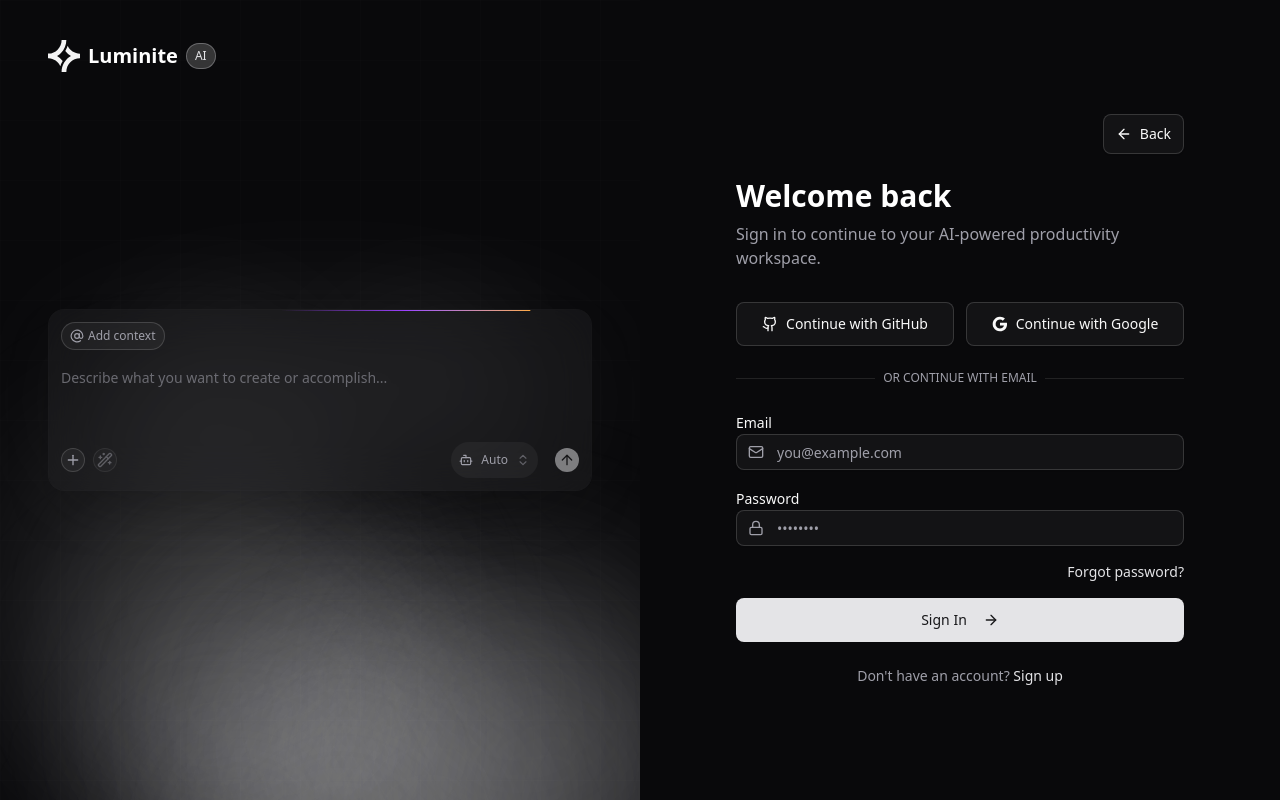
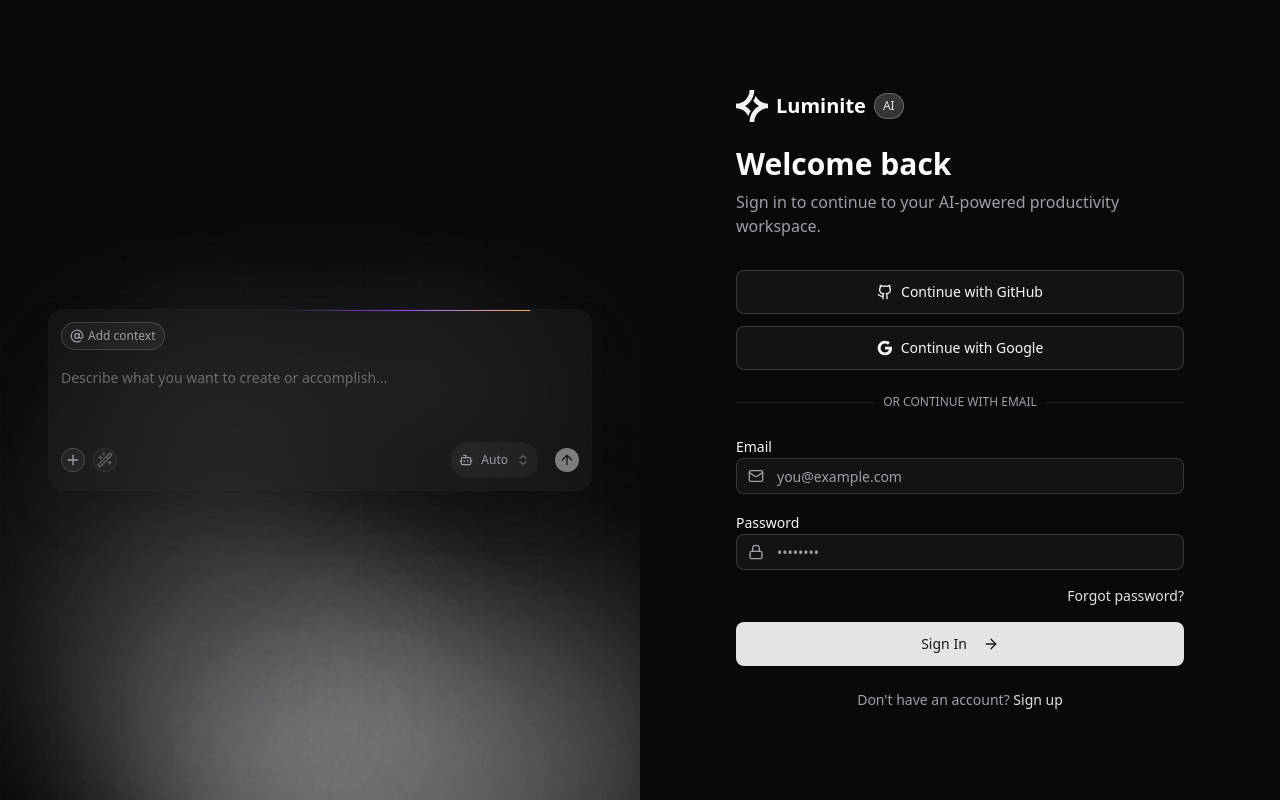
Before and after one commit to XceedZ/luminite-landing, a Next.js app: page /auth in a window 1280 px wide. Built offline with nearby package versions, Linux system fonts and the light colour scheme.

Commit message:
revert bugs

```diff
--- a/app/auth/page.tsx
+++ b/app/auth/page.tsx
@@ -1,10 +1,9 @@
 "use client";
 
 import { useState, useEffect, useRef } from "react";
-import { useRouter } from "next/navigation";
 import { Button } from "@/components/ui/button";
 import { Input } from "@/components/ui/input";
-import { Github, Mail, Lock, User, ArrowRight, ArrowLeft, AtSign, X, Check, Plus, Wand2, Loader2, ArrowUp } from "lucide-react";
+import { Github, Mail, Lock, User, ArrowRight, AtSign, X, Check, Plus, Wand2, Loader2, ArrowUp } from "lucide-react";
 import { cn } from "@/lib/utils";
 import {
   InputGroup,
@@ -29,7 +28,6 @@ import {
 } from "@/components/ui/dropdown-menu";
 
 export default function AuthPage() {
-  const router = useRouter();
   const [isSignIn, setIsSignIn] = useState(true);
   const [email, setEmail] = useState("");
   const [password, setPassword] = useState("");
@@ -242,19 +240,6 @@ export default function AuthPage() {
     <div className="flex min-h-screen w-full">
       {/* Left Side - AIInputSection atau Code Block */}
       <div className="hidden lg:flex lg:w-1/2 relative overflow-hidden bg-background items-center justify-center p-12">
-        <div ref={logoRef} className="absolute top-10 left-12 flex items-center space-x-2">
-          <img
-            src="/logo.svg"
-            alt="Luminite AI Logo"
-            className="w-8 h-8"
-          />
-          <span className="text-xl font-bold text-white">
-            Luminite
-          </span>
-          <span className="text-xs px-2 py-1 rounded-full bg-primary/20 text-primary border border-primary/30">
-            AI
-          </span>
-        </div>
         {/* Grid Background */}
         <div
           className="absolute inset-0 opacity-10 pointer-events-none"
@@ -423,19 +408,9 @@ export default function AuthPage() {
       {/* Right Side - Form */}
       <div className="flex-1 flex flex-col bg-background p-8 lg:p-12">
         <div className="w-full max-w-md mx-auto flex-1 flex flex-col justify-center">
+          {/* Logo dan Welcome Message - Pojok Kiri Atas */}
           <div className="mb-8">
-            <div className="flex justify-end mb-6">
-              <Button
-                type="button"
-                variant="outline"
-                className="h-10 gap-2"
-                onClick={() => router.push("/")}
-              >
-                <ArrowLeft className="w-4 h-4" />
-                Back
-              </Button>
-            </div>
-            <div className="lg:hidden flex items-center space-x-2 mb-6">
+            <div ref={logoRef} className="flex items-center space-x-2 mb-6">
               <img
                 src="/logo.svg"
                 alt="Luminite AI Logo"
@@ -461,14 +436,11 @@ export default function AuthPage() {
           </div>
 
           {/* OAuth Buttons */}
-          <div
-            ref={oauthButtonsRef}
-            className="mb-6 flex flex-col gap-3 sm:flex-row"
-          >
+          <div ref={oauthButtonsRef} className="space-y-3 mb-6">
             <Button
               type="button"
               variant="outline"
-              className="w-full justify-center gap-2 h-11 flex-1"
+              className="w-full justify-center gap-2 h-11"
               onClick={() => {
                 console.log("GitHub OAuth");
               }}
@@ -479,7 +451,7 @@ export default function AuthPage() {
             <Button
               type="button"
               variant="outline"
-              className="w-full justify-center gap-2 h-11 flex-1"
+              className="w-full justify-center gap-2 h-11"
               onClick={() => {
                 console.log("Google OAuth");
               }}
--- a/app/layout.tsx
+++ b/app/layout.tsx
@@ -1,5 +1,4 @@
 import type { Metadata } from "next";
-import Script from "next/script";
 import { Geist, Geist_Mono } from "next/font/google";
 import "./globals.css";
 
@@ -46,14 +45,6 @@ export default function RootLayout({
         className={`${geistSans.variable} ${geistMono.variable} antialiased`}
       >
         {children}
-        <Script
-          src="https://cdnjs.cloudflare.com/ajax/libs/gsap/3.12.5/gsap.min.js"
-          strategy="afterInteractive"
-        />
-        <Script
-          src="https://cdnjs.cloudflare.com/ajax/libs/gsap/3.12.5/ScrollTrigger.min.js"
-          strategy="afterInteractive"
-        />
       </body>
     </html>
   );
--- a/app/page.tsx
+++ b/app/page.tsx
@@ -1,51 +1,12 @@
-"use client";
-
-import dynamic from "next/dynamic";
-
-const TopBar = dynamic(() => import("@/components/sections/topbar").then((mod) => mod.TopBar), {
-  ssr: false,
-});
-
-const HeroSection = dynamic(() => import("@/components/sections/hero").then((mod) => mod.HeroSection), {
-  ssr: false,
-});
-
-const TrustedBy = dynamic(() => import("@/components/sections/trustedby").then((mod) => mod.TrustedBy), {
-  ssr: false,
-});
-
-const FeaturesSection = dynamic(
-  () => import("@/components/sections/features").then((mod) => mod.FeaturesSection),
-  {
-    ssr: false,
-  }
-);
-
-const QNASection = dynamic(() => import("@/components/sections/qna").then((mod) => mod.QNASection), {
-  ssr: false,
-});
-
-const TestimonialsSection = dynamic(
-  () => import("@/components/sections/testimonials").then((mod) => mod.TestimonialsSection),
-  {
-    ssr: false,
-  }
-);
-
-const PricingSection = dynamic(
-  () => import("@/components/sections/pricing").then((mod) => mod.PricingSection),
-  {
-    ssr: false,
-  }
-);
-
-const CTASection = dynamic(() => import("@/components/sections/cta").then((mod) => mod.CTASection), {
-  ssr: false,
-});
-
-const Footer = dynamic(() => import("@/components/sections/footer").then((mod) => mod.Footer), {
-  ssr: false,
-});
+import { TopBar } from "@/components/sections/topbar";
+import { HeroSection } from "@/components/sections/hero";
+import { TrustedBy } from "@/components/sections/trustedby";
+import { FeaturesSection } from "@/components/sections/features";
+import { QNASection } from "@/components/sections/qna";
+import { TestimonialsSection } from "@/components/sections/testimonials";
+import { PricingSection } from "@/components/sections/pricing";
+import { CTASection } from "@/components/sections/cta";
+import { Footer } from "@/components/sections/footer";
 
 /**
  * Luminite AI Landing Page
--- a/components/sections/hero.tsx
+++ b/components/sections/hero.tsx
@@ -354,6 +354,22 @@ export function HeroSection() {
         />
       </div>
 
+      {/* Floating White Blur Circles Background */}
+      <div className="absolute inset-0 overflow-hidden pointer-events-none">
+        {/* Circle 1 */}
+        <div className="absolute top-[10%] left-[15%] w-64 h-64 bg-white/10 rounded-full blur-3xl animate-float-1" />
+        {/* Circle 2 */}
+        <div className="absolute top-[30%] right-[20%] w-80 h-80 bg-white/8 rounded-full blur-3xl animate-float-2" />
+        {/* Circle 3 */}
+        <div className="absolute bottom-[20%] left-[25%] w-72 h-72 bg-white/12 rounded-full blur-3xl animate-float-3" />
+        {/* Circle 4 */}
+        <div className="absolute bottom-[40%] right-[15%] w-56 h-56 bg-white/10 rounded-full blur-3xl animate-float-4" />
+        {/* Circle 5 */}
+        <div className="absolute top-[50%] left-[50%] w-96 h-96 bg-white/6 rounded-full blur-3xl animate-float-5" />
+        {/* Circle 6 */}
+        <div className="absolute top-[15%] right-[40%] w-48 h-48 bg-white/9 rounded-full blur-3xl animate-float-6" />
+      </div>
+
       {/* Kontainer Konten Utama */}
       <div className="relative z-10 flex w-full max-w-5xl flex-col items-center gap-8 text-center">
         {/* Badge dengan AnimatedShinyText */}
--- a/components/sections/integration.tsx
+++ b/components/sections/integration.tsx
@@ -5,6 +5,13 @@ import { AnimatedBeam } from "@/components/ui/animated-beam";
 import { cn } from "@/lib/utils";
 import { Workflow } from "lucide-react";
 import { MagicCard } from "@/components/ui/magic-card";
+import gsap from "gsap";
+import { ScrollTrigger } from "gsap/ScrollTrigger";
+
+// Register GSAP plugins
+if (typeof window !== "undefined") {
+  gsap.registerPlugin(ScrollTrigger);
+}
 
 // URL Logo Aplikasi
 const logos = {
@@ -60,27 +67,7 @@ export function IntegrationSection() {
   const circleRefs = [div1Ref, div2Ref, div3Ref, div4Ref, div5Ref, div6Ref, div7Ref];
 
   useEffect(() => {
-    if (!sectionRef.current || !headerRef.current || !titleRef.current || !descriptionRef.current || !containerRef.current) {
-      return;
-    }
-
-    let cleanup: (() => void) | undefined;
-    let isMounted = true;
-
-    const setupAnimations = async () => {
-      const [gsapModule, scrollTriggerModule] = await Promise.all([
-        import("gsap"),
-        import("gsap/ScrollTrigger"),
-      ]);
-
-      if (!isMounted) return;
-
-      const gsap = gsapModule.default;
-      const ScrollTrigger = scrollTriggerModule.default;
-
-      if (typeof window !== "undefined") {
-        gsap.registerPlugin(ScrollTrigger);
-      }
+    if (!sectionRef.current || !headerRef.current || !titleRef.current || !descriptionRef.current || !containerRef.current) return;
 
     const ctx = gsap.context(() => {
       // Animate header badge
@@ -252,15 +239,7 @@ export function IntegrationSection() {
       });
     }, sectionRef);
 
-      cleanup = () => ctx.revert();
-    };
-
-    setupAnimations();
-
-    return () => {
-      isMounted = false;
-      cleanup?.();
-    };
+    return () => ctx.revert();
   }, []);
 
   return (
```
Lines whose indentation alone changed are shown as unchanged.
